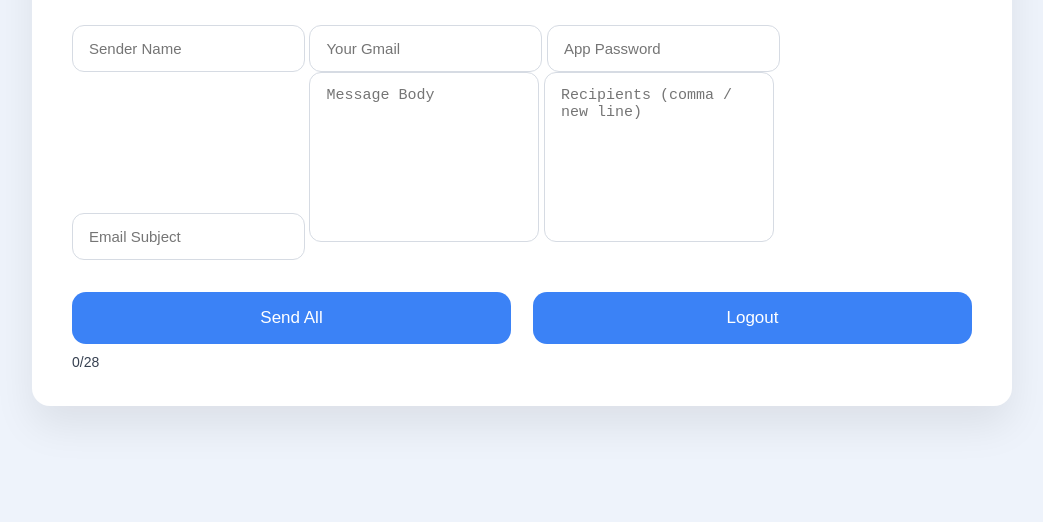
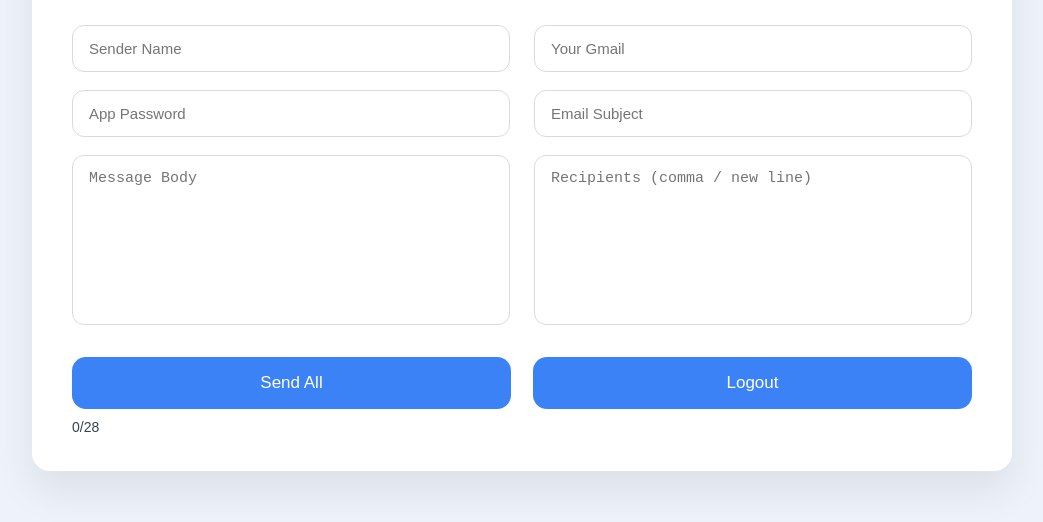
Before and after one commit to infobesttoolsmail882/manikant-lodhi-ne, a website: page public/launcher.html in a window 1280 px wide. Shown: the part 132-654 px from the top of the page, without its empty margins (118-1161 px from the left). Drawn offline with Linux system fonts and the light colour scheme.

Commit message:
Update launcher.html

```diff
--- a/public/launcher.html
+++ b/public/launcher.html
@@ -8,19 +8,22 @@
 <div class="page">
   <div class="card">
     <h2 class="title">📧 Secure Mail Console</h2>
-      <form action="/send" method="POST" onsubmit="return updateCounter()">
-        <input name="senderName" placeholder="Sender Name" required>
-        <input name="gmail" placeholder="Your Gmail" required>
-        <input name="appPassword" type="password" placeholder="App Password" required>
-        <input name="subject" placeholder="Email Subject" required>
-        <textarea name="message" placeholder="Message Body" required></textarea>
-        <textarea id="to" name="recipients" placeholder="Recipients (comma / new line)" required></textarea>
+
+    <div class="form-grid">
+      <input id="senderName" placeholder="Sender Name">
+      <input id="gmail" placeholder="Your Gmail">
+      <input id="apppass" type="password" placeholder="App Password">
+      <input id="subject" placeholder="Email Subject">
+      <textarea id="message" placeholder="Message Body"></textarea>
+      <textarea id="to" placeholder="Recipients (comma / new line)"></textarea>
+    </div>
+
     <div class="btn-row">
-          <button type="submit">Send All</button>
-          <button type="button" onclick="window.location.href='login.html'">Logout</button>
+      <button id="sendBtn">Send All</button>
+      <button id="logoutBtn">Logout</button>
     </div>
+
     <div id="limitText" class="limit-text">0/28</div>
-      </form>
   </div>
 </div>
 <script src="script.js"></script>
```
Lines whose indentation alone changed are shown as unchanged.
